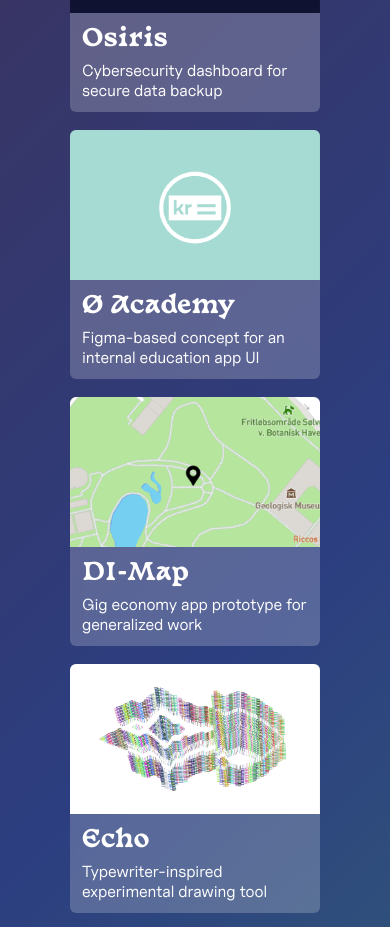
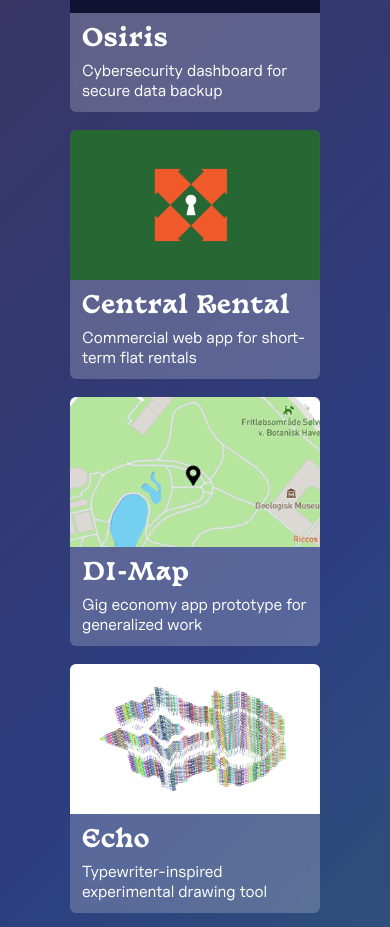
Before and after one commit to Adborowski/personal-site, a React (Vite) app: page /projects in a window 390 px wide. Shown: the part 800-1727 px from the top of the page. Built offline with nearby package versions, Linux system fonts and the light colour scheme.

Commit message:
Fixed responsive but for DesktopMockups. Swapped ODA for Central

```diff
--- a/src/components/Mockups/Mockups.module.css
+++ b/src/components/Mockups/Mockups.module.css
@@ -29,7 +29,11 @@
     height: 500px;
   }
 
-  .mockupFrame:nth-child(1) {
+  .desktopMockups {
+    height: 200px;
+  }
+
+  .mockupFrame:nth-child(2) {
     display: none;
   }
 }
--- a/src/components/Projects/Projects.tsx
+++ b/src/components/Projects/Projects.tsx
@@ -18,40 +18,24 @@ const Projects = () => {
         label: "Topdog",
         image: "topdog.png",
         description: "Matchmaking app for aspiring dog owners and shelters",
-        technologies: [
-          { label: "Javascript", type: "Code" },
-          { label: "HTML", type: "Code" },
-        ],
         route: "topdog",
       },
       {
         label: "Osiris",
         image: "osiris.png",
         description: "Cybersecurity dashboard for secure data backup",
-        technologies: [
-          { label: "Javascript", type: "Code" },
-          { label: "HTML", type: "Code" },
-        ],
         route: "osiris",
       },
       {
-        label: "Ø Academy",
-        image: "oda.png",
-        description: "Figma-based concept for an internal education app UI",
-        technologies: [
-          { label: "Javascript", type: "Code" },
-          { label: "HTML", type: "Code" },
-        ],
+        label: "Central Rental",
+        image: "central.png",
+        description: "Commercial web app for short-term flat rentals",
         route: "centralrental",
       },
       {
         label: "DI-Map",
         image: "map.png",
         description: "Gig economy app prototype for generalized work",
-        technologies: [
-          { label: "Javascript", type: "Code" },
-          { label: "HTML", type: "Code" },
-        ],
         route: "centralrental",
       },
 
@@ -59,10 +43,6 @@ const Projects = () => {
         label: "Echo",
         image: "echo.png",
         description: "Typewriter-inspired experimental drawing tool",
-        technologies: [
-          { label: "Javascript", type: "Code" },
-          { label: "HTML", type: "Code" },
-        ],
         route: "echo",
       },
     ];
--- a/src/routes/ivyukraine.tsx
+++ b/src/routes/ivyukraine.tsx
@@ -19,7 +19,7 @@ const IvyUkraine = () => {
     { label: "Greenfield", type: "business" },
   ];
 
-  const mockups = ["/mock/phone-ivy1.png", "/mock/phone-ivy3.png"];
+  const mockups = ["/mock/phone-ivy3.png", "/mock/phone-ivy1.png"];
 
   return (
     <div className={"main project-page"}>
--- a/src/routes/topdog.tsx
+++ b/src/routes/topdog.tsx
@@ -20,7 +20,7 @@ const Topdog = () => {
     { label: "Fullstack", type: "business" },
   ];
 
-  const mockups = ["/mock/phone-topdog2.png", "/mock/phone-topdog1.png"];
+  const mockups = ["/mock/phone-topdog1.png", "/mock/phone-topdog2.png"];
 
   return (
     <div className={"main project-page"}>
```
Also changed, not shown: public/central.png (added).
